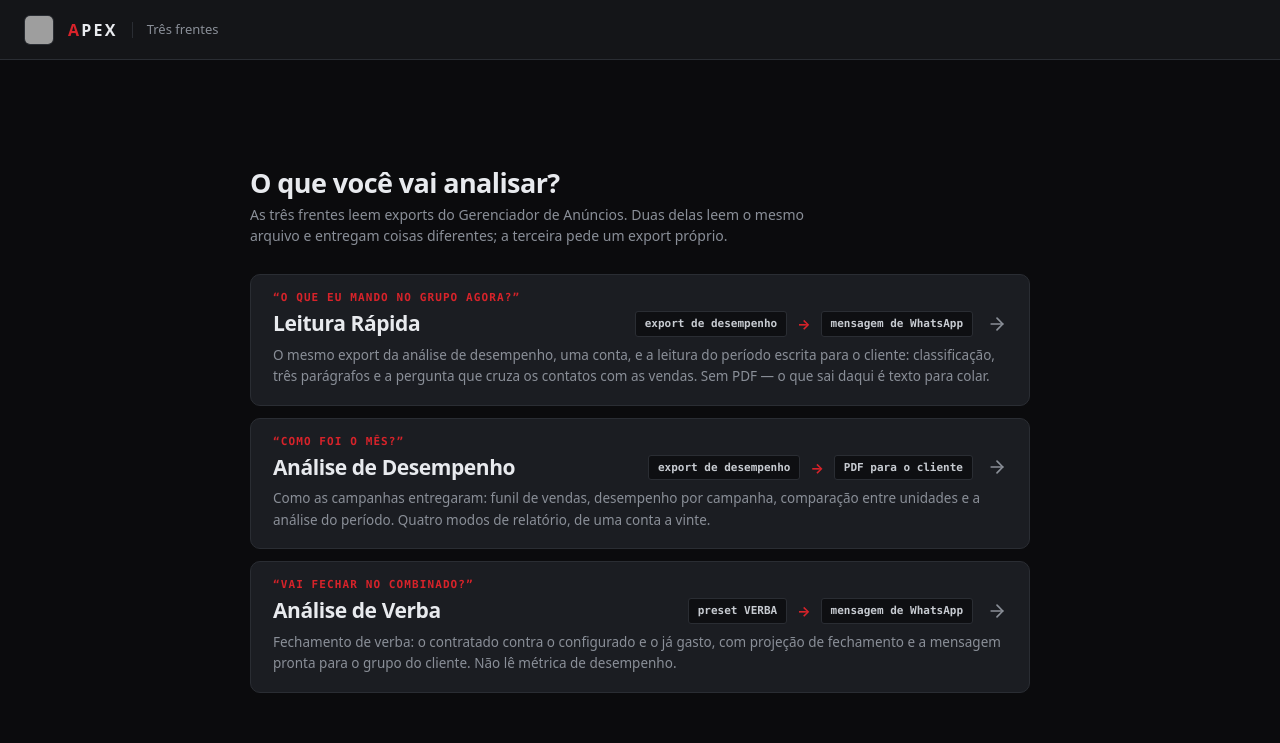
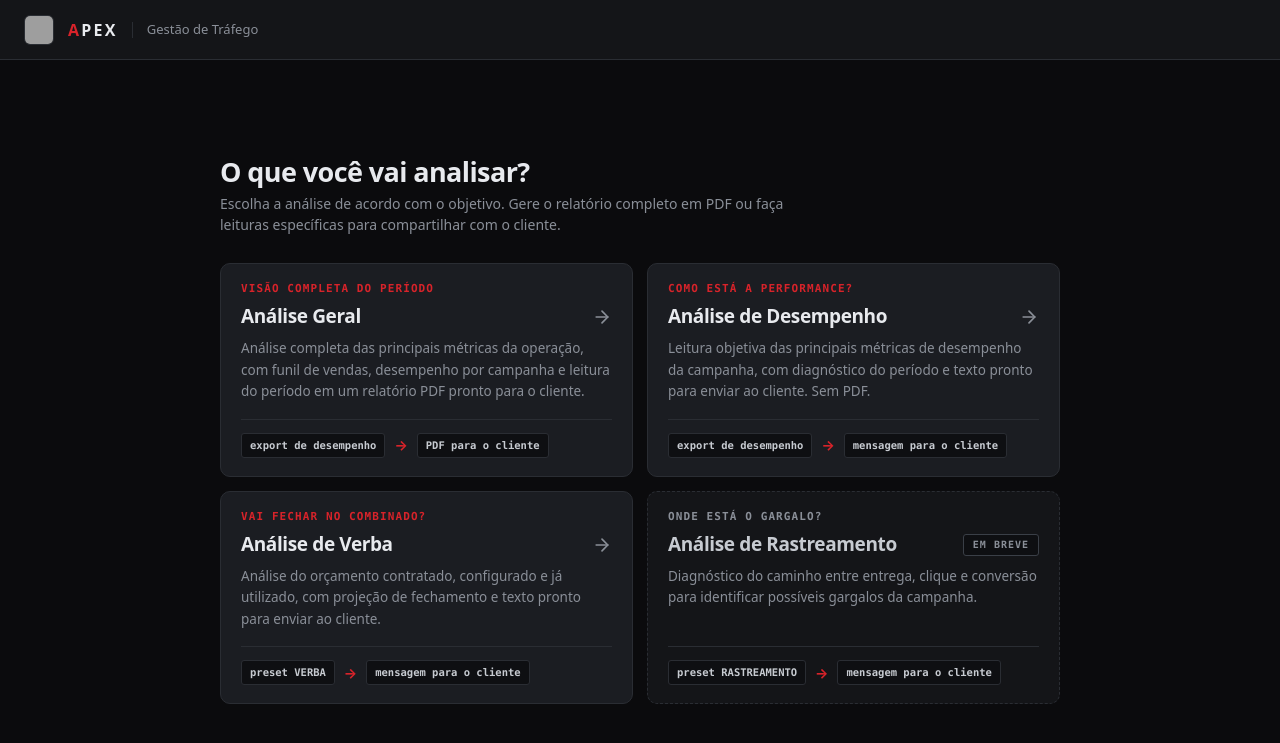
Before and after one commit to davioliveiraes/apex-reports, a Django app: template relatorios/templates/relatorios/home.html in a window 1280 px wide. Shown: the top 743 px of the page. Run offline with Django 5.2, Linux system fonts and the light colour scheme; the template is opened without the code that fills it, so the values that code supplies are empty; grey boxes are pictures that could not be loaded.

Commit message:
feat: Lay the home out as a 2x2 grid of four analyses

```diff
--- a/relatorios/templates/relatorios/base.html
+++ b/relatorios/templates/relatorios/base.html
@@ -427,38 +427,59 @@
      tela. Aqui é uma coluna centrada, e a escolha ocupa o meio do campo. */
   .miolo-home{flex:1;overflow:auto;display:flex;flex-direction:column;
     justify-content:center;padding:clamp(20px,4vh,44px) 32px}
-  .home-caixa{width:100%;max-width:780px;margin:0 auto}
-  .frentes{display:flex;flex-direction:column;gap:12px;margin:20px 0 0}
-  .frente{position:relative;display:block;padding:17px 22px;background:var(--riser);
-    border:1px solid var(--edge);border-radius:var(--r-lg);text-decoration:none;
-    overflow:hidden;transition:border-color .16s,background .16s,transform .16s}
+  .home-caixa{width:100%;max-width:840px;margin:0 auto}
+  /* Grade 2×2, e não uma pilha: são quatro análises do mesmo nível, e uma
+     lista vertical sugere ordem de importância onde só há ordem de leitura.
+     A largura fica travada em 840px — a escolha ocupa o meio do campo, não a
+     tela inteira. */
+  .frentes{display:grid;grid-template-columns:1fr 1fr;gap:14px;margin:20px 0 0}
+  /* `flex` em coluna para o rodapé poder ser empurrado para baixo: sem isso,
+     descrições de tamanhos diferentes deixariam os quatro fluxos em quatro
+     alturas, e o olho lê isso como desalinho. */
+  .frente{position:relative;display:flex;flex-direction:column;padding:18px 20px;
+    background:var(--riser);border:1px solid var(--edge);
+    border-radius:var(--r-lg);text-decoration:none;overflow:hidden;
+    transition:border-color .16s,background .16s,transform .16s}
   .frente:hover{border-color:var(--apex);background:var(--apex-wash);
     transform:translateY(-2px);box-shadow:var(--sombra)}
   .frente::before{content:"";position:absolute;left:0;top:0;bottom:0;width:3px;
     background:var(--apex);opacity:0;transition:opacity .16s}
   .frente:hover::before{opacity:1}
-  /* A pergunta que a frente responde vem ANTES do nome dela: é assim que o
-     operador escolhe — ele chega com uma dúvida, não com um substantivo. */
-  .frente-pergunta{display:block;font:600 11px/1 var(--mono);letter-spacing:.1em;
-    text-transform:uppercase;color:var(--apex);margin-bottom:8px}
-  .frente-nome{display:flex;align-items:center;gap:14px;flex-wrap:wrap}
-  .frente-nome strong{font:800 21px/1.2 var(--sans);color:var(--bright);
+  /* A chamada vem ANTES do nome: é assim que a escolha acontece — o operador
+     chega com uma dúvida ou com um objetivo, não com um substantivo. */
+  .frente-chamada{display:block;font:600 11px/1.3 var(--mono);letter-spacing:.1em;
+    text-transform:uppercase;color:var(--apex);margin-bottom:9px}
+  .frente-nome{display:flex;align-items:center;gap:12px}
+  .frente-nome strong{font:800 19px/1.25 var(--sans);color:var(--bright);
     letter-spacing:-.02em}
-  .frente-seta{flex-shrink:0;width:20px;height:20px;
+  .frente-seta{flex-shrink:0;margin-left:auto;width:20px;height:20px;
     color:var(--faint);transition:color .16s,transform .16s}
   .frente:hover .frente-seta{color:var(--apex);transform:translateX(4px)}
-  .frente-desc{display:block;margin-top:8px;font:13.5px/1.6 var(--sans);
+  .frente-desc{display:block;margin:9px 0 16px;font:13.5px/1.6 var(--sans);
     color:var(--faint)}
-  /* Entrada → saída, o par que de fato distingue as frentes. Já foi um rodapé
-     com divisória; subiu para a linha do nome quando a home passou a ter três
-     cartões e o rodapé sozinho custava 70px por cartão — 210px, o suficiente
-     para empurrar a escolha para fora da tela num notebook. Aqui ele não
-     perde nada: continua sendo a legenda do nome, ao lado dele. */
-  .frente-fluxo{display:flex;align-items:center;gap:10px;margin-left:auto}
-  .frente-fluxo span{font:600 11px/1.4 var(--mono);color:var(--read);
+  /* Entrada → saída, o par que de fato distingue as quatro. É ele que mostra
+     a única hierarquia que importa na tela: um cartão devolve PDF, os outros
+     três devolvem texto para o cliente. `margin-top:auto` cola o rodapé no
+     fundo do cartão, alinhando os quatro na mesma linha. */
+  .frente-fluxo{display:flex;align-items:center;gap:9px;flex-wrap:wrap;
+    margin-top:auto;padding-top:13px;border-top:1px solid var(--edge)}
+  .frente-fluxo span{font:600 10.5px/1.4 var(--mono);color:var(--read);
     background:var(--sunken);border:1px solid var(--edge);
-    border-radius:var(--r-chip);padding:4px 9px}
+    border-radius:var(--r-chip);padding:4px 8px}
   .frente-fluxo i{font-style:normal;color:var(--apex);font-weight:700}
+  /* Frente ainda não construída. Recuada, não escondida: ela comunica o que
+     vem, e some do caminho de quem procura o que existe hoje. Não é âncora,
+     então não há navegação para impedir — o cursor padrão já diz isso. */
+  .frente.em-breve{background:var(--slab);border-style:dashed}
+  .frente.em-breve:hover{border-color:var(--edge);background:var(--slab);
+    transform:none;box-shadow:none}
+  .frente.em-breve:hover::before{opacity:0}
+  .frente.em-breve .frente-chamada{color:var(--faint)}
+  .frente.em-breve .frente-nome strong{color:var(--read)}
+  .frente-selo{margin-left:auto;flex-shrink:0;font:600 10px/1 var(--mono);
+    letter-spacing:.1em;text-transform:uppercase;color:var(--faint);
+    background:var(--sunken);border:1px solid var(--edge-lift);
+    border-radius:var(--r-chip);padding:5px 9px}
 
   /* ==================================================================== */
   /* BLOCOS DE SAÍDA COPIÁVEIS (fechamento de verba)                      */
@@ -575,6 +596,13 @@
     135deg,rgba(216,35,42,.5) 0 3px,transparent 3px 6px);border:1px solid var(--edge-lift)}
   .amostra-alvo{background:var(--bright);width:2px!important;border-radius:1px}
 
+  /* Legenda que não é rodapé: instrução que precisa ser lida ANTES da ação
+     logo abaixo dela. Ganha a barra da marca à esquerda para não se perder
+     entre os outros parágrafos de apoio da tela. */
+  .legenda.destaque{margin:0 0 14px;padding:9px 0 9px 13px;color:var(--read);
+    border-left:2px solid var(--apex)}
+  .legenda.destaque b{color:var(--bright)}
+
   :focus-visible{outline:2px solid var(--apex);outline-offset:2px}
   code{font:12.5px/1.4 var(--mono);color:var(--read)}
 
@@ -595,10 +623,19 @@
      terceiro cartão para fora. É a única frente que se importa — as outras
      telas rolam como documento e sempre roleram. Limite medido: abaixo disto
      os 526px de conteúdo mais o padrão de respiro não cabem. */
+  /* Uma coluna só quando as duas não cabem mais — e aí a caixa encolhe junto.
+     Sem o teto, o cartão único ocuparia os 840px da caixa e viraria a faixa
+     larga que a grade 2×2 veio substituir. */
+  @media (max-width:860px){
+    .frentes{grid-template-columns:1fr}
+    .home-caixa{max-width:560px}
+  }
   @media (max-height:700px){
     .miolo-home{padding-top:16px;padding-bottom:16px}
-    .frentes{gap:10px;margin-top:14px}
-    .frente{padding:14px 20px}
+    .frentes{gap:11px;margin-top:14px}
+    .frente{padding:14px 18px}
+    .frente-desc{margin:8px 0 12px}
+    .frente-fluxo{padding-top:11px}
   }
   @media (max-width:720px){
     .campos{grid-template-columns:1fr}
@@ -608,9 +645,7 @@
     .trabalho{padding:20px 18px 32px}
     h1{font-size:22px}
     .kpis{grid-template-columns:1fr}
-    .frente-nome strong{font-size:18px}
-    .frente-fluxo{margin-left:0;width:100%;margin-top:12px;padding-top:11px;
-      border-top:1px solid var(--edge)}
+    .frente-nome strong{font-size:17px}
     /* Em 390px cabem logo, marca e os dois chips, mas sem folga: o rótulo da
        etapa sai e fica só o número, que é o que se lê de relance. Medido —
        `scrollWidth` continua igual à viewport nas duas versões; isto é
--- a/relatorios/templates/relatorios/home.html
+++ b/relatorios/templates/relatorios/home.html
@@ -1,90 +1,118 @@
 {% extends "relatorios/base.html" %}
 {% block title %}Apex Acelera | Reports{% endblock %}
-{% block topo_sub %}Três frentes{% endblock %}
-{% comment %}Sem etapas: escolher a frente não é etapa de fluxo nenhum.{% endcomment %}
+{% block topo_sub %}Gestão de Tráfego{% endblock %}
+{% comment %}Sem etapas: escolher a análise não é etapa de fluxo nenhum.{% endcomment %}
 {% block etapas %}{% endblock %}
 
 {% comment %}
 Coluna única e centrada, sem o aside das telas de trabalho. A home não tem
-ação primária para fixar na lateral, e o trio de cartões é a página inteira —
-com o grid de duas colunas ela ficava grudada no topo com a tela vazia abaixo.
+ação primária para fixar na lateral, e a grade de cartões é a página inteira —
+com o grid de duas colunas do `.miolo` ela ficava grudada no topo com a tela
+vazia abaixo.
 
-A pergunta que cada frente responde vem antes do nome dela porque é assim que
-a escolha acontece: o operador chega com uma dúvida, não com um substantivo.
+Grade 2×2, e não uma pilha: são quatro análises do mesmo nível, e uma lista
+vertical sugere ordem de importância onde só há ordem de leitura. A chamada em
+vermelho vem antes do nome porque é assim que a escolha acontece — o operador
+chega com uma dúvida ou com um objetivo, não com um substantivo.
 
-A ordem é a da frequência de uso, não a da ordem em que as frentes foram
-construídas: a leitura do período é o que se faz toda semana, o PDF fecha o
-mês e a verba se confere quando o número desconfia. O primeiro cartão é o que
-mais recebe clique.
+A hierarquia que a tela precisa mostrar é uma só: **um cartão gera PDF, os
+outros três geram texto para o cliente.** Ela sai do par entrada→saída no rodapé
+de cada cartão, que é o que de fato distingue as quatro.
 
-Cada cartão tem três linhas e nada mais: a pergunta, o nome com o par
-entrada→saída ao lado, e a descrição. A página inteira cabe numa tela sem
-rolagem, medido — é uma tela de ESCOLHA, e rolar para ver a terceira opção
-esconde justamente o que se veio comparar.
+Os cartões têm altura igual porque o rodapé é empurrado para baixo com
+`margin-top:auto` — sem isso, descrições de tamanhos diferentes deixariam os
+quatro fluxos em quatro alturas, e o olho lê isso como desalinho.
 {% endcomment %}
 {% block miolo %}
 <div class="miolo-home">
   <div class="home-caixa">
     <h1>O que você vai analisar?</h1>
-    <p class="sub">As três frentes leem exports do Gerenciador de Anúncios.
-      Duas delas leem o mesmo arquivo e entregam coisas diferentes; a terceira
-      pede um export próprio.</p>
+    <p class="sub">Escolha a análise de acordo com o objetivo. Gere o relatório
+      completo em PDF ou faça leituras específicas para compartilhar com o
+      cliente.</p>
 
     <div class="frentes">
-      <a class="frente" href="{% url 'leitura' %}">
-        <span class="frente-pergunta">“O que eu mando no grupo agora?”</span>
+      <a class="frente" href="{% url 'index' %}">
+        <span class="frente-chamada">Visão completa do período</span>
         <span class="frente-nome">
-          <strong>Leitura Rápida</strong>
-          <span class="frente-fluxo">
-            <span>export de desempenho</span><i>→</i><span>mensagem de WhatsApp</span>
-          </span>
+          <strong>Análise Geral</strong>
           <svg class="frente-seta" viewBox="0 0 24 24" fill="none" stroke="currentColor"
                stroke-width="2" stroke-linecap="round" stroke-linejoin="round"
                aria-hidden="true">
             <path d="M5 12h14"></path><path d="m12 5 7 7-7 7"></path>
           </svg>
         </span>
-        <span class="frente-desc">O mesmo export da análise de desempenho, uma
-          conta, e a leitura do período escrita para o cliente: classificação,
-          três parágrafos e a pergunta que cruza os contatos com as vendas.
-          Sem PDF — o que sai daqui é texto para colar.</span>
+        <span class="frente-desc">Análise completa das principais métricas da
+          operação, com funil de vendas, desempenho por campanha e leitura do
+          período em um relatório PDF pronto para o cliente.</span>
+        <span class="frente-fluxo">
+          <span>export de desempenho</span><i>→</i><span>PDF para o cliente</span>
+        </span>
       </a>
 
-      <a class="frente" href="{% url 'index' %}">
-        <span class="frente-pergunta">“Como foi o mês?”</span>
+      {% comment %}
+      Mesma tela que a home chamava de "Leitura Rápida" até 29/08/2026, e a
+      mesma rota: o que mudou foi o nome e o lugar. O atalho separado saiu
+      junto — duas portas para a mesma página confundem mais do que agilizam.
+
+      O fluxo diz "export de desempenho", e não "preset DESEMPENHO": essa
+      predefinição não existe no Gerenciador, e o chip é onde o operador lê o
+      que precisa trazer. Rótulo simétrico que manda procurar um preset
+      inexistente custa uma volta ao Gerenciador.
+      {% endcomment %}
+      <a class="frente" href="{% url 'leitura' %}">
+        <span class="frente-chamada">Como está a performance?</span>
         <span class="frente-nome">
           <strong>Análise de Desempenho</strong>
-          <span class="frente-fluxo">
-            <span>export de desempenho</span><i>→</i><span>PDF para o cliente</span>
-          </span>
           <svg class="frente-seta" viewBox="0 0 24 24" fill="none" stroke="currentColor"
                stroke-width="2" stroke-linecap="round" stroke-linejoin="round"
                aria-hidden="true">
             <path d="M5 12h14"></path><path d="m12 5 7 7-7 7"></path>
           </svg>
         </span>
-        <span class="frente-desc">Como as campanhas entregaram: funil de vendas,
-          desempenho por campanha, comparação entre unidades e a análise do
-          período. Quatro modos de relatório, de uma conta a vinte.</span>
+        <span class="frente-desc">Leitura objetiva das principais métricas de
+          desempenho da campanha, com diagnóstico do período e texto pronto
+          para enviar ao cliente. Sem PDF.</span>
+        <span class="frente-fluxo">
+          <span>export de desempenho</span><i>→</i><span>mensagem para o cliente</span>
+        </span>
       </a>
 
       <a class="frente" href="{% url 'verba' %}">
-        <span class="frente-pergunta">“Vai fechar no combinado?”</span>
+        <span class="frente-chamada">Vai fechar no combinado?</span>
         <span class="frente-nome">
           <strong>Análise de Verba</strong>
-          <span class="frente-fluxo">
-            <span>preset VERBA</span><i>→</i><span>mensagem de WhatsApp</span>
-          </span>
           <svg class="frente-seta" viewBox="0 0 24 24" fill="none" stroke="currentColor"
                stroke-width="2" stroke-linecap="round" stroke-linejoin="round"
                aria-hidden="true">
             <path d="M5 12h14"></path><path d="m12 5 7 7-7 7"></path>
           </svg>
         </span>
-        <span class="frente-desc">Fechamento de verba: o contratado contra o
-          configurado e o já gasto, com projeção de fechamento e a mensagem
-          pronta para o grupo do cliente. Não lê métrica de desempenho.</span>
+        <span class="frente-desc">Análise do orçamento contratado, configurado
+          e já utilizado, com projeção de fechamento e texto pronto para
+          enviar ao cliente.</span>
+        <span class="frente-fluxo">
+          <span>preset VERBA</span><i>→</i><span>mensagem para o cliente</span>
+        </span>
       </a>
+
+      {% comment %}
+      Não é uma âncora: sem `href` não há navegação, e o cartão não vira um
+      link que leva a lugar nenhum. O selo "Em breve" ocupa o lugar da seta —
+      é ela que promete que há algo do outro lado.
+      {% endcomment %}
+      <div class="frente em-breve" aria-disabled="true">
+        <span class="frente-chamada">Onde está o gargalo?</span>
+        <span class="frente-nome">
+          <strong>Análise de Rastreamento</strong>
+          <span class="frente-selo">Em breve</span>
+        </span>
+        <span class="frente-desc">Diagnóstico do caminho entre entrega, clique
+          e conversão para identificar possíveis gargalos da campanha.</span>
+        <span class="frente-fluxo">
+          <span>preset RASTREAMENTO</span><i>→</i><span>mensagem para o cliente</span>
+        </span>
+      </div>
     </div>
   </div>
 </div>
```
Also changed, not shown: relatorios/tests_leitura.py (+62 -10 lines), relatorios/views.py (+5 -4 lines).
